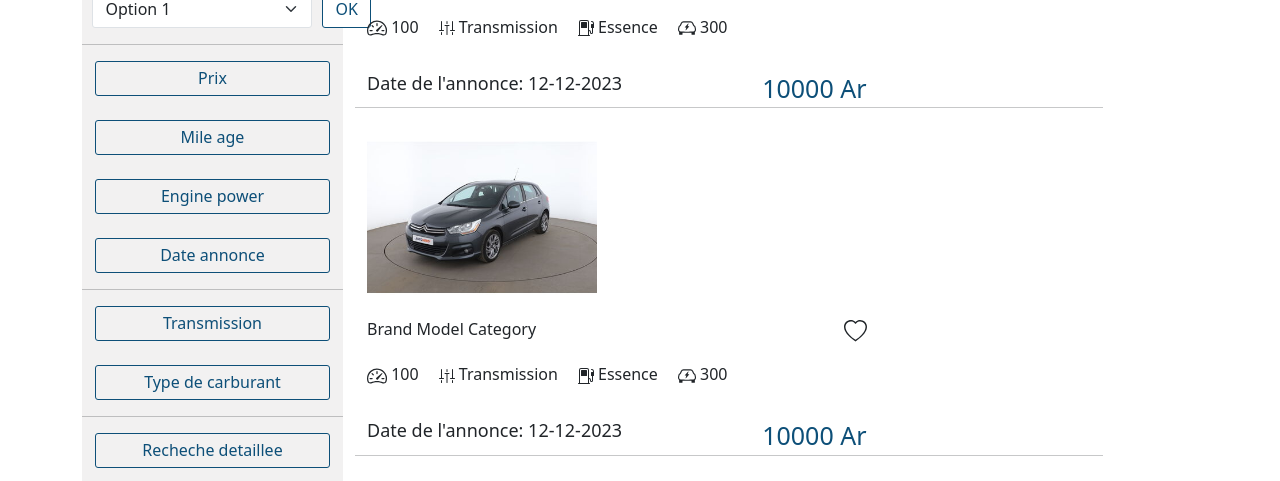
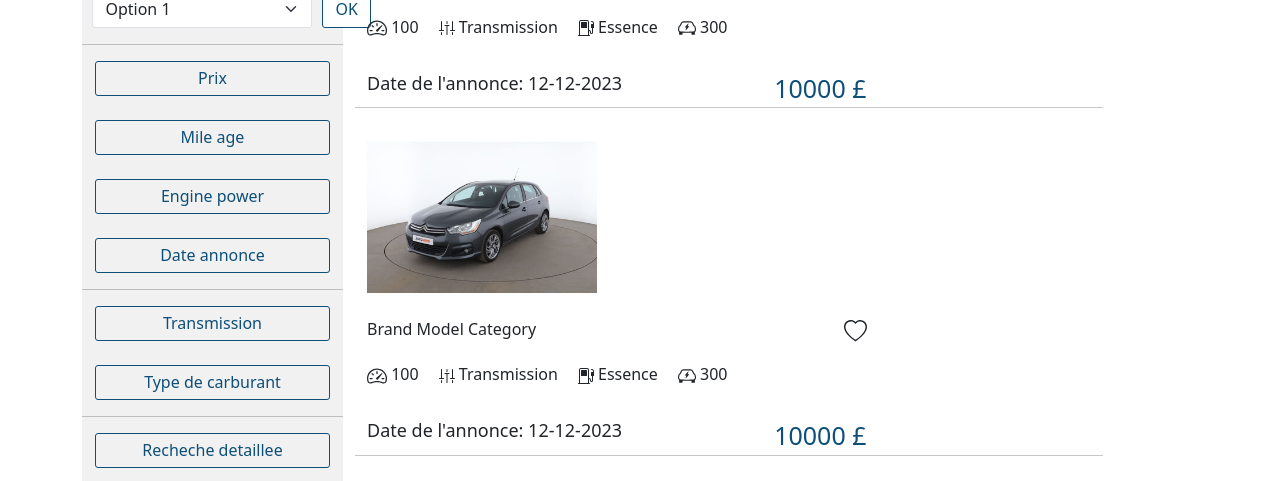
Before and after one commit to RaselisonToky/front-office-react-js, a React (Create React App) app: page / in a window 1280 px wide. Shown: the part 355-836 px from the top of the page. Built offline with nearby package versions, Linux system fonts and the light colour scheme.

Commit message:
change devise

```diff
--- a/src/components/OneAnnounce/index.jsx
+++ b/src/components/OneAnnounce/index.jsx
@@ -49,7 +49,7 @@ function OneAnnounce(props) {
         </div>
         <div id="foot">
           <div className="left" id="date">Date de l'annonce: {date}</div>
-          <div className="right" id="prix">{price} Ar</div>
+          <div className="right" id="prix">{price} £</div>
         </div>
       </div>
       <hr />
```
